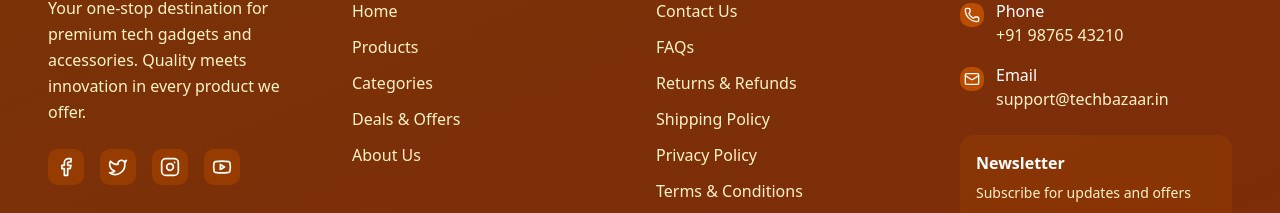
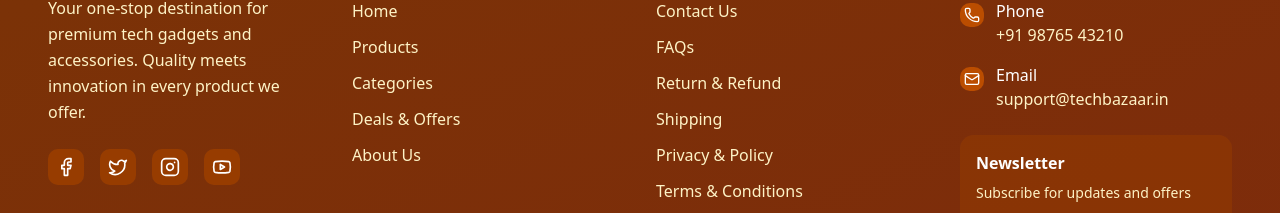
Before and after one commit to tejashcodes24/E-commerce, a React (Vite) app: page /shipping in a window 1280 px wide. Shown: the part 6062-6275 px from the top of the page. Built offline with nearby package versions, Linux system fonts and the light colour scheme.

Commit message:
feat: replace anchor tags with Link components for improved routing in Footer, Login, and Register pages

```diff
--- a/src/components/Footer.jsx
+++ b/src/components/Footer.jsx
@@ -6,6 +6,8 @@ import {
   Twitter,
   Youtube,
 } from "lucide-react";
+import { Link } from "react-router-dom";
+
 export default function Footer() {
   return (
     <footer className="bg-gradient-to-br from-amber-900 to-orange-900 text-white mt-16">
@@ -51,12 +53,9 @@ export default function Footer() {
             <h4 className="text-lg font-semibold mb-6">Quick Links</h4>
             <ul className="space-y-3">
               <li>
-                <a
-                  href="#"
-                  className="text-amber-100 hover:text-white transition-colors duration-300"
-                >
-                  Home
-                </a>
+                <Link to="/" className="text-amber-100 hover:text-white transition-colors duration-300">
+                Home
+                </Link>
               </li>
               <li>
                 <a
@@ -114,36 +113,24 @@ export default function Footer() {
                 </a>
               </li>
               <li>
-                <a
-                  href="/return"
-                  className="text-amber-100 hover:text-white transition-colors duration-300"
-                >
-                  Returns & Refunds
-                </a>
+                <Link to="/return" className="text-amber-100 hover:text-white transition-colors duration-300">
+                  Return & Refund
+                </Link>
               </li>
               <li>
-                <a
-                  href="/shipping"
-                  className="text-amber-100 hover:text-white transition-colors duration-300"
-                >
-                  Shipping Policy
-                </a>
+                <Link to="/shipping" className="text-amber-100 hover:text-white transition-colors duration-300">
+                  Shipping
+                </Link>
               </li>
               <li>
-                <a
-                  href="/privacy"
-                  className="text-amber-100 hover:text-white transition-colors duration-300"
-                >
-                  Privacy Policy
-                </a>
+                <Link to="/privacy" className="text-amber-100 hover:text-white transition-colors duration-300">
+                  Privacy & Policy
+                </Link>
               </li>
               <li>
-                <a
-                  href="/terms"
-                  className="text-amber-100 hover:text-white transition-colors duration-300"
-                >
+                <Link to="/terms" className="text-amber-100 hover:text-white transition-colors duration-300">
                   Terms & Conditions
-                </a>
+                </Link>
               </li>
             </ul>
           </div>
--- a/src/pages/Login.jsx
+++ b/src/pages/Login.jsx
@@ -10,6 +10,7 @@ import {
   ExternalLink,
 } from "lucide-react";
 import { useNavigate } from "react-router-dom";
+import { Link } from "react-router-dom";
 
 export default function LoginComponent() {
   const [showPassword, setShowPassword] = useState(false);
@@ -159,12 +160,7 @@ export default function LoginComponent() {
               {/* Footer */}
               <p className="text-center text-gray-600 text-sm mt-8">
                 Don't have an account?
-                <a
-                  href="/register"
-                  className="text-orange-600 hover:text-orange-700 font-semibold transition-colors ml-1"
-                >
-                  Sign up
-                </a>
+                <Link to="/register" className="text-orange-600 hover:text-orange-700 font-semibold transition-colors ml-1">Sign up</Link>
               </p>
             </div>
           </div>
--- a/src/pages/Register.jsx
+++ b/src/pages/Register.jsx
@@ -1,6 +1,7 @@
 import React, { useState } from "react";
 import { Eye, EyeOff, Mail, Lock, User, CheckCircle } from "lucide-react";
 import { useNavigate } from "react-router-dom";
+import { Link } from "react-router-dom";
 
 export default function RegisterComponent() {
   const [showPassword, setShowPassword] = useState(false);
@@ -211,19 +212,19 @@ export default function RegisterComponent() {
                   />
                   <label htmlFor="terms" className="text-sm text-gray-600">
                     I agree to the{" "}
-                    <a
-                      href="/terms"
+                    <Link
+                      to="/terms"
                       className="text-orange-600 hover:text-orange-700 font-medium transition-colors underline"
                     >
                       Terms & Conditions
-                    </a>{" "}
+                    </Link>{" "}
                     and{" "}
-                    <a
-                      href="/privacy"
+                    <Link
+                      to="/privacy"
                       className="text-orange-600 hover:text-orange-700 font-medium transition-colors underline"
                     >
                       Privacy Policy
-                    </a>
+                    </Link>
                   </label>
                 </div>
 
@@ -240,12 +241,12 @@ export default function RegisterComponent() {
               {/* Footer */}
               <p className="text-center text-gray-600 text-sm mt-8">
                 Already have an account?
-                <a
-                  href="/login"
+                <Link
+                  to="/login"
                   className="text-orange-600 hover:text-orange-700 font-semibold transition-colors ml-1"
                 >
                   Sign in
-                </a>
+                </Link>
               </p>
             </div>
           </div>
```
Also changed, not shown: 1 other file (tests, documents, lock files or other folders).
